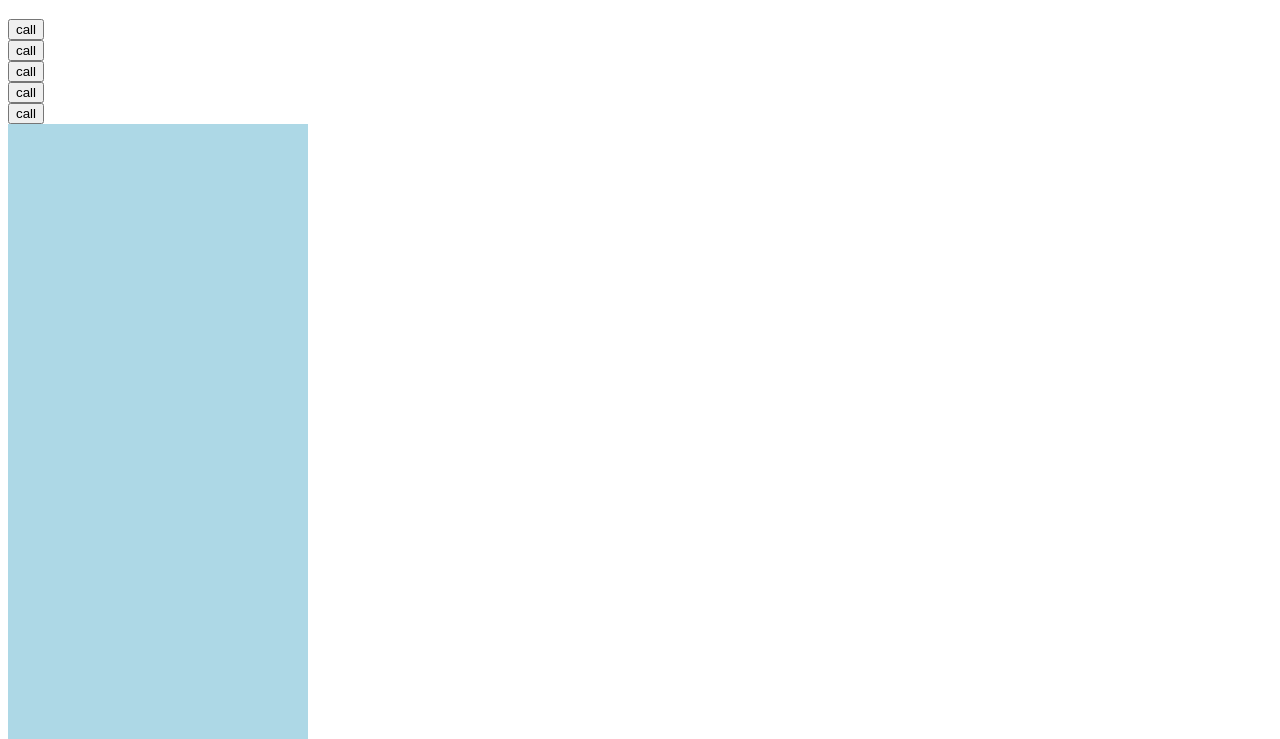
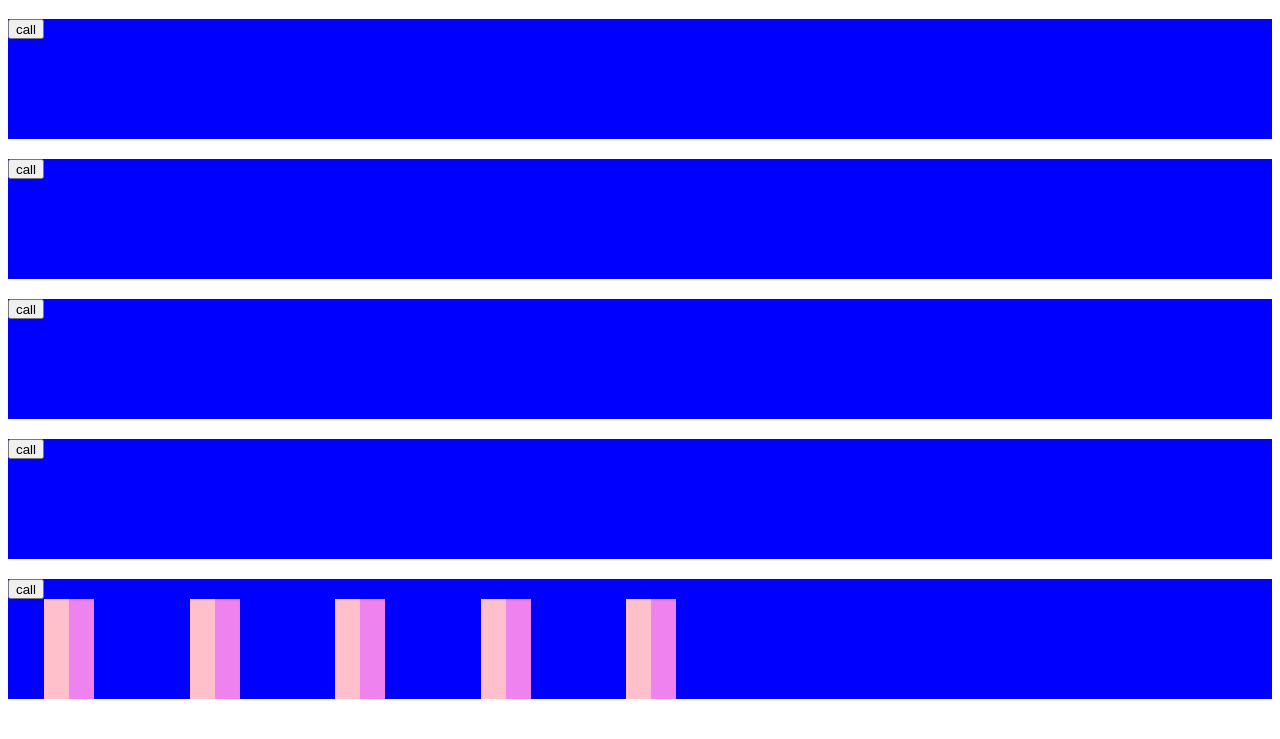
Before and after one commit to Kritica-rani/lift-simulation-in-plain-js, a plain HTML site: page index.html in a window 1280 px wide. Both pictures are taken after typing "5", "5" into the empty fields and a click on the button "Submit". Shown: the part 61-800 px from the top of the page. Drawn offline with Linux system fonts and the light colour scheme.

Commit message:
added lifts and doors for simulation

```diff
--- a/index.css
+++ b/index.css
@@ -5,14 +5,42 @@
     background-color: aqua;
 }
 .lifts{
-    background-color: lightblue;
-    width: 300px;
-    height:300px;
-}
-.container{
-    /* display: flex; */
+    background-color: red;
+    width: 50px;
+    height:100px;
+    margin-top: 20px;
+    display: flex;
 }
 .generatedFloor{
     display: flex;
     flex-direction: column;
+    background-color: yellow;
+
 }
+.liftsection{
+    display: flex;
+    width: 50%;
+    justify-content: space-between;
+}
+.bottomfloor{
+    display: flex;
+    flex-direction: row;
+}
+.callbtn{
+    max-height: 20px;
+}
+.floors , .bottomfloor{
+    background-color: blue;
+    margin-top: 20px;
+    height: 120px;
+}
+.door1{
+    background-color: pink;
+    height: 100px;
+    width: 25px;
+}
+.door2{
+    background-color: violet;
+    height: 100px;
+    width: 25px;
+}
--- a/index.html
+++ b/index.html
@@ -14,9 +14,9 @@
     <input type ="number" placeholder = "No of lifts generated" id="inputLifts"/>
     <button class="floorLiftValue">Submit</button>
   </div>
-    <div class="container">
+    <div id="container">
     </div>
-    <div class="floorarea" id = 'floorarea'></div>
+
     <script src="index.js"></script>
 </body>
 </html>
--- a/index.js
+++ b/index.js
@@ -1,7 +1,7 @@
 const getFloorLiftValue = document.getElementsByClassName("floorLiftValue");
 getFloorLiftValue[0].addEventListener("click", getValue);
 const floorValue = document.getElementById("inputfloors");
-const container = document.getElementsByClassName("container");
+const container = document.getElementById("container");
 const liftValue = document.getElementById("inputLifts");
 let lift = [];
 let floors = [];
@@ -10,36 +10,52 @@ function getValue() {
   //     alert("the lift must be")
   //     return;
   // }
+  console.log('container',container)
   if (floorValue.value !== "" || liftValue.value !== "") {
     document.querySelector(".form").classList.add("hide");
   }
+  // get the number entered by user
   renderFloors(floorValue.value);
   renderLifts(liftValue.value);
 }
 
 function renderFloors(floors) {
+  // generate floors
   for (i = 0; i < floors; i++) {
     let generatedFloor = document.createElement("div");
     generatedFloor.id = `floor-${i}`;
     generatedFloor.className = "floors";
-
+  // generate button
     let buttonGenerated = document.createElement("button");
     buttonGenerated.className = "callbtn";
     buttonGenerated.id = `floor-btn${i}`;
     buttonGenerated.innerHTML = "call";
     generatedFloor.appendChild(buttonGenerated);
-    container[0].appendChild(generatedFloor);
+    container.appendChild(generatedFloor);
     // floors.push(generatedFloor)
 
 
   }
 }
 function renderLifts(lifts) {
-
+  const liftSection = document.createElement('div')
+  liftSection.className="liftsection";
   for(i=0;i<lifts;i++){
     let generatedLift = document.createElement('div');
     generatedLift.id = `lift-${i}`;
     generatedLift.className="lifts";
-    container[0].appendChild(generatedLift)
+    //find bottom floor and append it to the lift
+    const bottomFloor = document.getElementById(`floor-${floorValue.value-1}`)
+    bottomFloor.className ="bottomfloor"
+    const generatedoor1 = document.createElement('div');
+    const generatedoor2 = document.createElement('div');
+    generatedoor1.className='door1';
+    generatedoor2.className='door2';
+    generatedLift.appendChild(generatedoor1);
+    generatedLift.appendChild(generatedoor2);
+    liftSection.appendChild(generatedLift);
+    bottomFloor.appendChild(liftSection);
+
   }
+
 }
```
